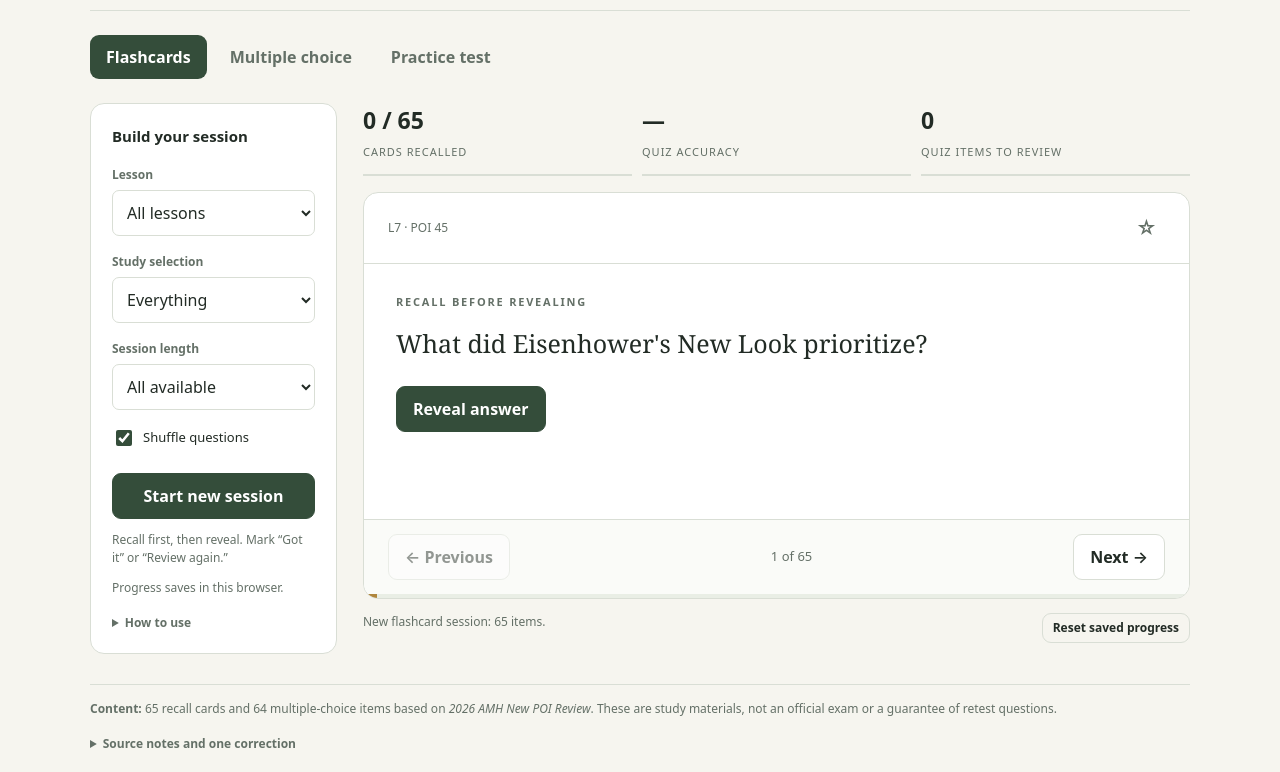
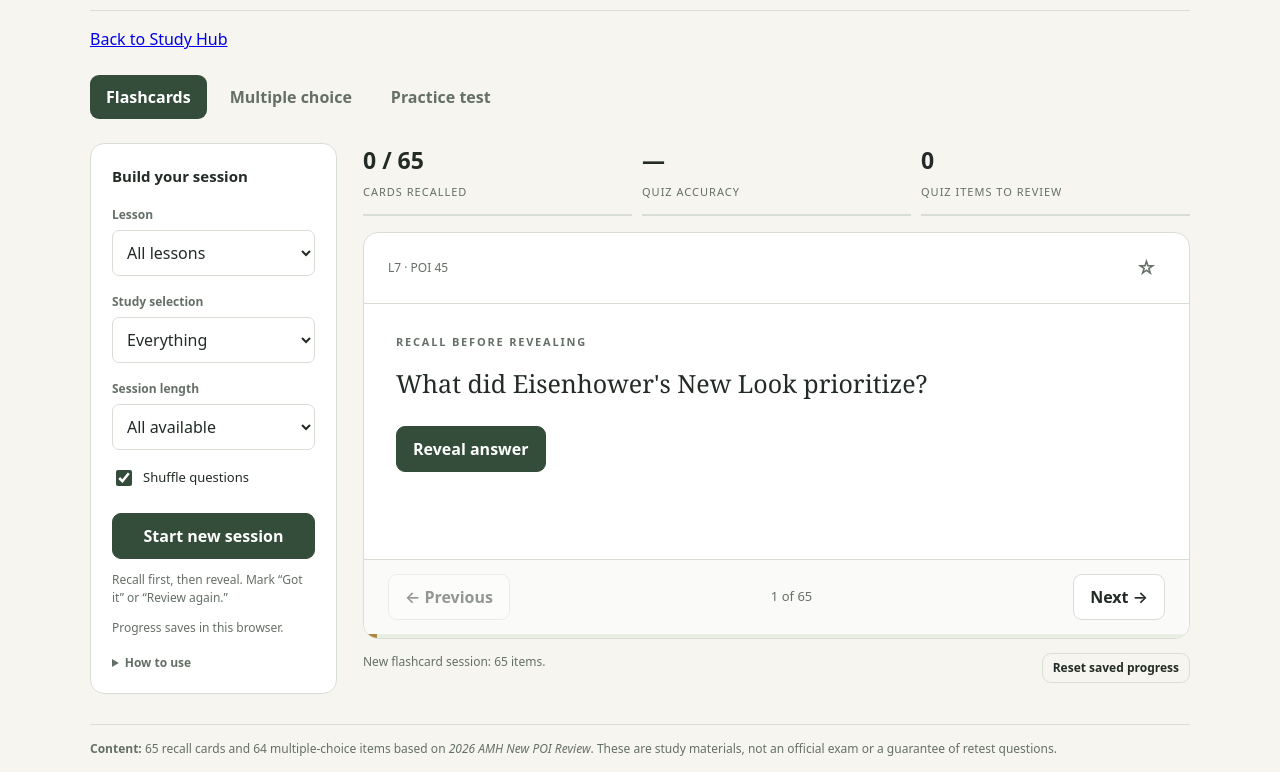
Before and after one commit to SwartzCraft/OCS-Study-Tools, a plain HTML site: page military-history.html in a window 1280 px wide. Shown: the part 176-948 px from the top of the page. Drawn offline with Linux system fonts and the light colour scheme.

Commit message:
Add link to return to Study Hub

```diff
--- a/military-history.html
+++ b/military-history.html
@@ -100,6 +100,7 @@ header.ocs-header { display: flex; flex-wrap: wrap; align-items: center; gap: 14
   </select>
 </label><span class="badge">OFFLINE STUDY COMPANION</span></div></header>
 <noscript><p class="noscript">Enable JavaScript in your browser to use the flashcards and quizzes. This file needs no internet connection.</p></noscript>
+<p><a href="./index.html"> Back to Study Hub</a></p>
 <nav class="tabs" aria-label="Study mode"><button data-mode="flash" aria-pressed="true">Flashcards</button><button data-mode="practice" aria-pressed="false">Multiple choice</button><button data-mode="test" aria-pressed="false">Practice test</button></nav>
 <div class="layout"><aside class="panel"><h2>Build your session</h2><div class="filters"><div><label for="lesson">Lesson</label><select id="lesson"><option value="all">All lessons</option></select></div><div><label for="pool">Study selection</label><select id="pool"><option value="all">Everything</option><option value="needs">Needs review</option><option value="missed">Missed in quizzes</option><option value="starred">Starred</option></select></div><div><label for="length">Session length</label><select id="length"><option value="all">All available</option><option value="10">10 items</option><option value="20">20 items</option><option value="32">32 items</option></select></div></div><label class="check"><input id="shuffle" type="checkbox" checked>Shuffle questions</label><button class="primary" id="start">Start new session</button><p class="help" id="modehelp"></p><div id="storage"></div><details><summary>How to use</summary><p>Flashcards: answer aloud, reveal, then mark your recall. Multiple choice: receive feedback after each answer. Practice test: finish before seeing your score and explanations.</p><p>Space reveals a flashcard. Arrow keys navigate. In a quiz, 1–4 selects an option. Star items to revisit them.</p><p>Starting a new session or changing mode ends the current run. Saved recall and quiz results remain until reset. Test answers are saved only when you finish the test.</p></details></aside>
 <main><div class="stats" aria-label="Overall progress"><div class="stat"><strong id="known">—</strong><span>Cards recalled</span></div><div class="stat"><strong id="accuracy">—</strong><span>Quiz accuracy</span></div><div class="stat"><strong id="reviewcount">0</strong><span>Quiz items to review</span></div></div><section class="study" id="study" aria-label="Study area"><p class="empty">Loading study items. If this message stays visible in a file preview, open the hosted page in a browser or use the downloaded file on a computer.</p></section><div class="below"><span id="status" role="status" aria-live="polite"></span><button class="subtle" id="reset">Reset saved progress</button></div></main></div>
```
